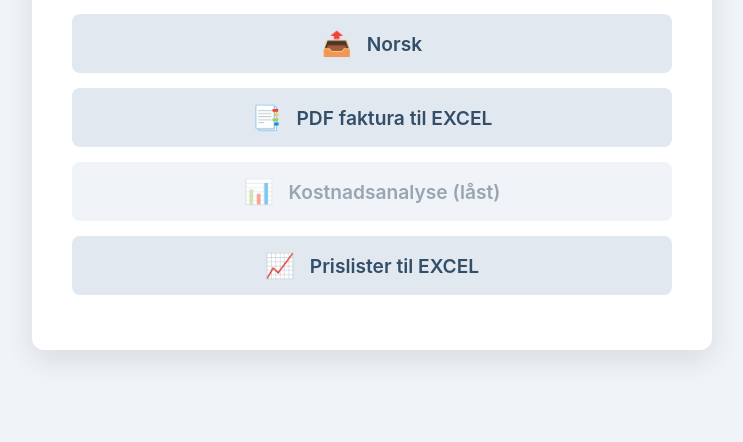
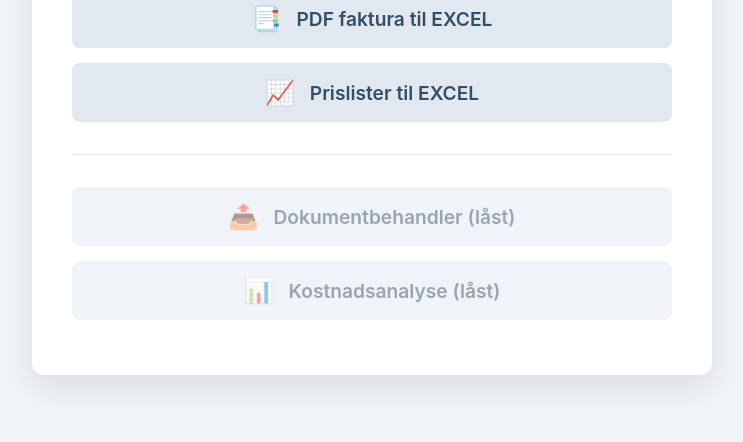
Before and after one commit to amundaiki/toplogic_app-v2.0, a plain HTML site: page index.html in a window 1280 px wide. Shown: the part 358-800 px from the top of the page, without its empty margins (268-1011 px from the left). Drawn offline with Linux system fonts and the light colour scheme.

Commit message:
Oppdater forsiden: rekkefølge og navn på apper, lås Dokumentbehandler og Kostnadsanalyse

```diff
--- a/index.html
+++ b/index.html
@@ -74,10 +74,13 @@
         <img src="https://www.toplogic.no/wp-content/uploads/2023/01/Toplogic_norge_logo.svg" alt="Toplogic logo" style="max-width: 180px; margin-bottom: 24px; display: block; margin-left: auto; margin-right: auto;" />
         <h1>Toplogic AI-Apps</h1>
         <ul>
-            <li><a href="dokument-uploader/" data-icon="📤">Norsk</a></li>
             <li><a href="faktura-opplaster/" data-icon="📑">PDF faktura til EXCEL</a></li>
+            <li><a href="prisliste-app/" data-icon="📈">Prislister til EXCEL</a></li>
+        </ul>
+        <hr style="margin: 32px 0; border: none; border-top: 1px solid #e2e8f0;">
+        <ul>
+            <li><a href="#" data-icon="📤" style="pointer-events: none; opacity: 0.5; cursor: not-allowed;">Dokumentbehandler (låst)</a></li>
             <li><a href="#" data-icon="📊" style="pointer-events: none; opacity: 0.5; cursor: not-allowed;">Kostnadsanalyse (låst)</a></li>
-            <li><a href="prisliste-app/" data-icon="📈">Prislister til EXCEL</a></li>
         </ul>
     </div>
 
```
